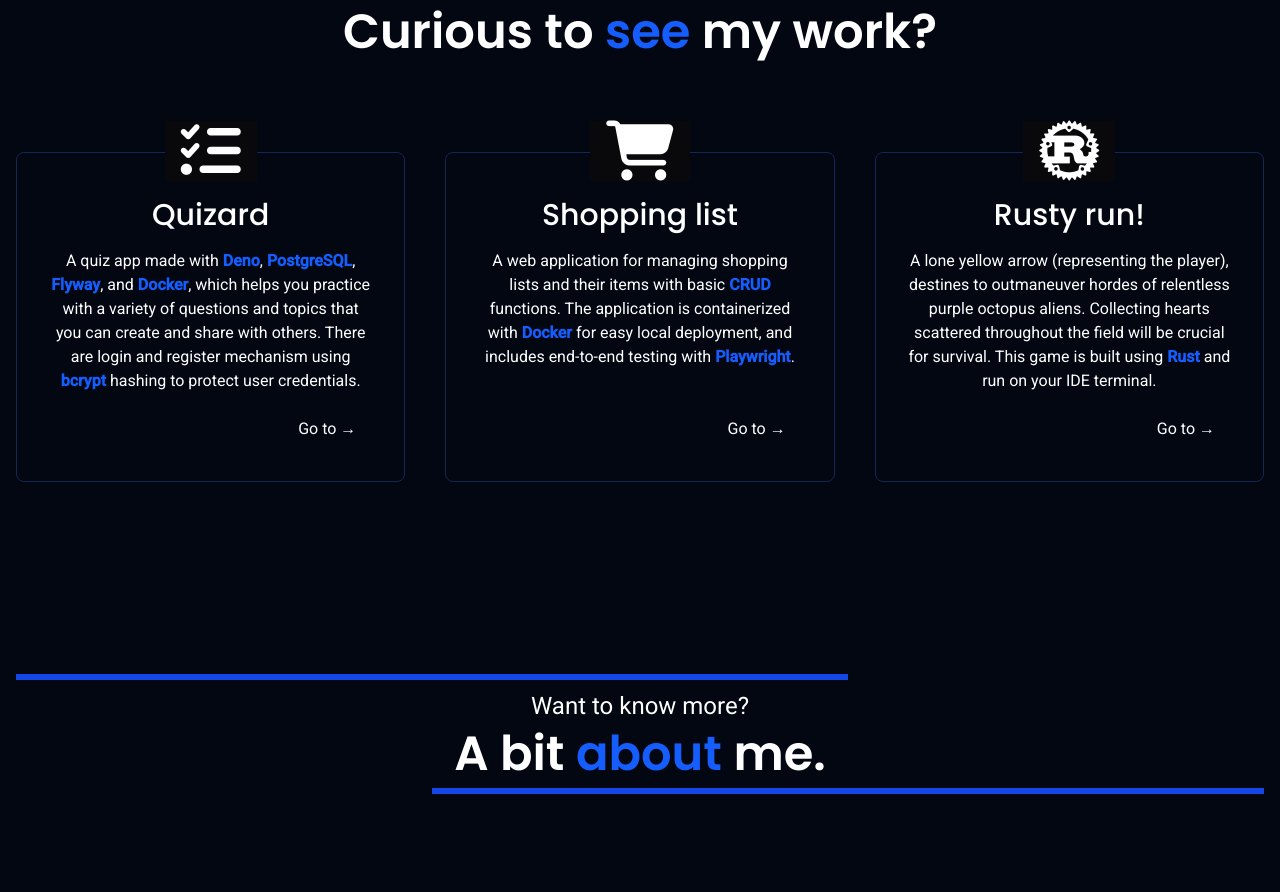
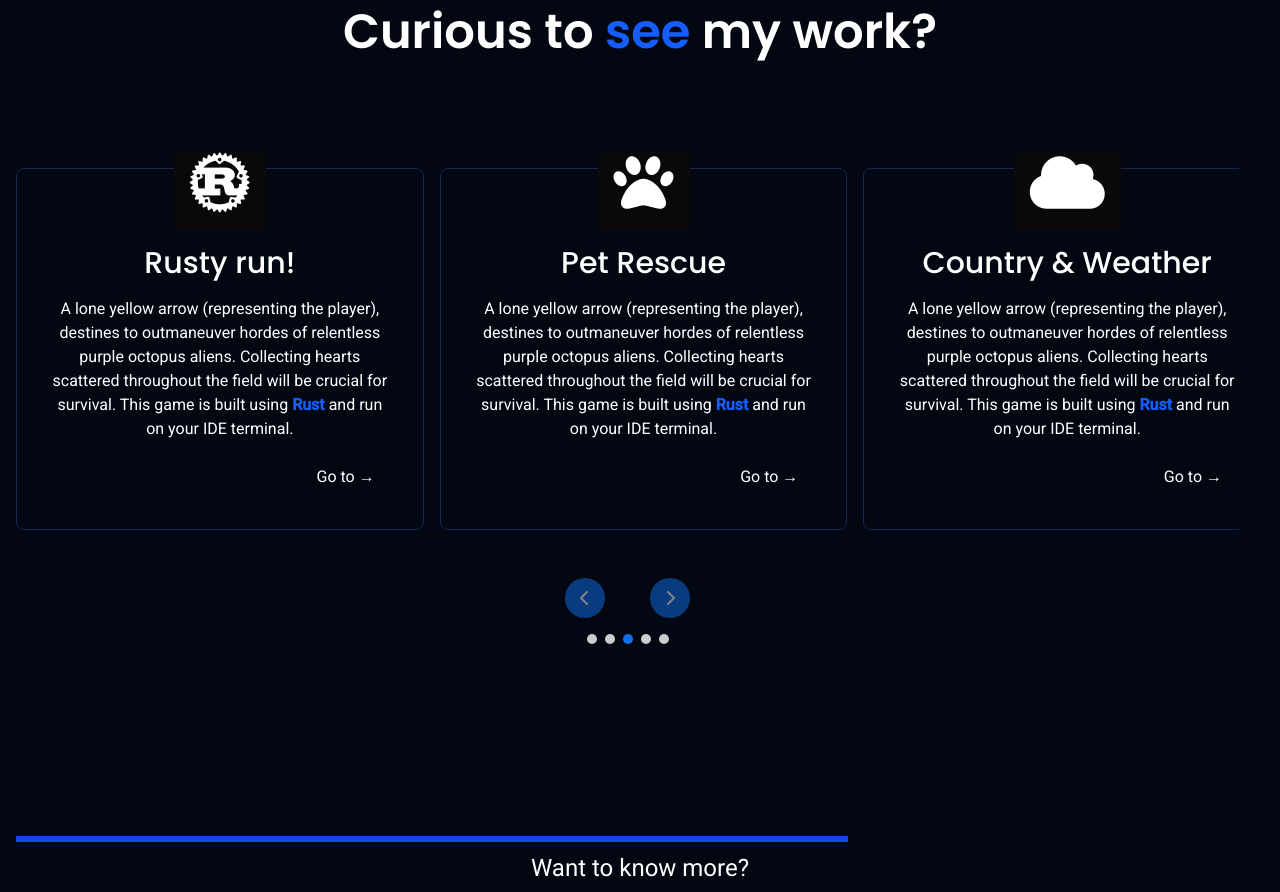
Before and after one commit to mitiqttg/Portfolio-svelte, a SvelteKit app: page / in a window 1280 px wide. Shown: the part 1050-1942 px from the top of the page. Built offline with nearby package versions, Linux system fonts and the light colour scheme.

Commit message:
add carousel

```diff
--- a/src/components/Main.svelte
+++ b/src/components/Main.svelte
@@ -3,6 +3,15 @@
   import BackToTop from "./BackToTop.svelte";
   import { onMount, onDestroy } from "svelte";
   import { flip } from 'svelte/animate';
+  import { quintOut } from 'svelte/easing';
+  import { crossfade } from 'svelte/transition';
+  import { browser } from '$app/environment';
+  import { projects } from '$lib/projects';
+
+  const [send, receive] = crossfade({
+      duration: 400,
+      easing: quintOut
+  });
 
   const path = [
       [0, 0], [1, 0], [2, 0], [3, 0], [4, 0],
@@ -35,29 +44,82 @@
 
   onDestroy(() => clearInterval(interval));
 
-    let steps = [
-        {
-            name: 'Quizard',
-            icon: 'fa-solid fa-list-check',
-            description:
-            'A quiz app made with <strong>Node.js, PostgreSQL, Flyway, and Docker</strong>, helps you practice with a variety of questions and topics. You can create your own quizzes for different topics and share them with others.',
-            href: 'https://github.com/mitiqttg/Quizard-of-Oz',
-        },
-        {
-            name: 'Shopping list',
-            icon: 'fa-solid fa-cart-shopping',
-            description:
-            'Ultimate Todos is a Full Stack <strong>Next.js</strong>, <strong>Node.js + Express.js</strong> & <strong>Firebase</strong> CRUD application that allows a user to login, manage a tidy and efficacious todo list, and persist this information across devices.',
-            href: 'https://github.com/mitiqttg/shoppingListsPage',
-        },
-        {
-            name: 'Rusty run!',
-            icon: 'fa-brands fa-rust',
-            description:
-            'A lone yellow arrow (representing the player), must outmaneuver hordes of relentless purple octopus aliens.  Collecting hearts scattered throughout the field will be crucial for survival. This game is built using <strong>Rust</strong> and run on your IDE terminal.',
-            href: 'https://github.com/mitiqttg/Rust-game-project',
-        },
-    ];
+  // Carousel state
+  let currentIndex = 0;
+    let visibleProjects = 3;
+    let isTransitioning = false;
+    let autoRotateInterval;
+    let isHovering = false; // Track hover state
+    const autoSlideDuration = 3000;
+
+    // Update visible projects based on screen size
+    function updateVisibleProjects() {
+        if (!browser) return;
+
+        const width = window.innerWidth;
+        if (width >= 1024) {
+            visibleProjects = 3;
+        } else if (width >= 768) {
+            visibleProjects = 2;
+        } else {
+            visibleProjects = 1;
+        }
+    }
+
+    function nextProject() {
+        if (isTransitioning) return;
+        isTransitioning = true;
+        currentIndex = (currentIndex + 1) % projects.length;
+        setTimeout(() => isTransitioning = false, 400);
+    }
+
+    function prevProject() {
+        if (isTransitioning) return;
+        isTransitioning = true;
+        currentIndex = (currentIndex - 1 + projects.length) % projects.length;
+        setTimeout(() => isTransitioning = false, 400);
+    }
+
+    function goToProject(index) {
+        if (isTransitioning) return;
+        isTransitioning = true;
+        currentIndex = index;
+        setTimeout(() => isTransitioning = false, 400);
+    }
+
+    function pauseRotation() {
+    clearInterval(autoRotateInterval);
+    isHovering = true;
+  }
+
+  function resumeRotation() {
+    isHovering = false;
+    if (!autoRotateInterval) {
+      autoRotateInterval = setInterval(nextProject, autoSlideDuration);
+    }
+  }
+
+  onMount(() => {
+    if (!browser) return;
+
+    updateVisibleProjects();
+    window.addEventListener('resize', updateVisibleProjects);
+    autoRotateInterval = setInterval(nextProject, autoSlideDuration); // Use new duration
+
+    return () => {
+      clearInterval(autoRotateInterval);
+      window.removeEventListener('resize', updateVisibleProjects);
+    };
+  });
+
+    function getVisibleProjects() {
+        let visible = [];
+        for (let i = 0; i < visibleProjects; i++) {
+            const index = (currentIndex + i) % projects.length;
+            visible.push(projects[index]);
+        }
+        return visible;
+    }
 
   let benefits = [
       {
@@ -79,16 +141,19 @@
   ];
 
   function scrollToContact() {
+      if (!browser) return;
       const contactSection = document.getElementById('contact');
       if (contactSection) {
           contactSection.scrollIntoView({ behavior: 'smooth' });
       }
   }
+
   function downloadCV() {
+      if (!browser) return;
       const link = document.createElement('a');
       link.href = '/static/assets/mitiCV.pdf';
-        link.download = 'mitiCV.pdf'; // Suggested filename
-        link.target = '_blank'; // Open in new tab, optional
+      link.download = 'mitiCV.pdf';
+      link.target = '_blank';
       document.body.appendChild(link);
       link.click();
       document.body.removeChild(link);
@@ -166,6 +231,104 @@
     from { transform: translateX(-100%); }
     to { transform: translateX(0); }
 }
+
+/* Carousel styles */
+.carousel-container {
+    position: relative;
+    width: 98%;
+    overflow: hidden;
+}
+
+.carousel-inner {
+    display: flex;
+    transition: transform 0.5s ease;
+    gap: 1rem;
+    padding: 1rem 0;
+}
+
+.carousel-item {
+        min-width: calc(100% / var(--visible-projects));
+        flex: 0 0 calc(100% / var(--visible-projects));
+        height: 100%;
+        display: flex;
+        flex-direction: column;
+    }
+
+    .step-container {
+        flex: 1;
+        display: flex;
+        flex-direction: column;
+        height: 100%;
+    }
+
+    .step-content {
+        flex: 1;
+    }
+
+@media (max-width: 1023px) {
+    .carousel-item {
+        min-width: calc(100% / 2);
+        flex: 0 0 calc(100% / 2);
+    }
+}
+
+@media (max-width: 767px) {
+    .carousel-item {
+        min-width: 100%;
+        flex: 0 0 100%;
+    }
+}
+
+.carousel-nav {
+    display: flex;
+    justify-content: center;
+    gap: 2.8rem;
+    margin-top: 2rem;
+}
+
+.carousel-btn {
+    background: #0e71e9;
+    color: white;
+    border: none;
+    border-radius: 50%;
+    width: 40px;
+    height: 40px;
+    display: flex;
+    align-items: center;
+    justify-content: center;
+    cursor: pointer;
+    transition: all 0.1s ease;
+}
+
+.carousel-btn:hover {
+    background: #0a5bbf;
+    transform: scale(1.1);
+}
+
+.carousel-btn:disabled {
+    opacity: 0.5;
+    cursor: not-allowed;
+}
+
+.carousel-dots {
+    display: flex;
+    justify-content: center;
+    gap: 0.5rem;
+    margin-top: 1rem;
+}
+
+.dot {
+    width: 10px;
+    height: 10px;
+    border-radius: 50%;
+    background: #ccc;
+    cursor: pointer;
+    transition: all 0.3s ease;
+}
+
+.dot.active {
+    background: #0e71e9;
+}
 </style>
 
 <main class="flex flex-col flex-1 p-4" >
@@ -235,23 +398,50 @@
           Curious to <span class="poppins text-blue-600">see</span> my work?
       </h3>
   </div>
-    <div class="grid grid-cols-1 lg:grid-cols-3 gap-12 lg:gap-10">
-      <Step step={steps[0]}>
-        <p>
-          A quiz app made with <strong class="text-blue-600">Deno</strong>, <strong class="text-blue-600">PostgreSQL</strong>, <strong class="text-blue-600">Flyway</strong>, and <strong class="text-blue-600">Docker</strong>, which helps you
-          practice with a variety of questions and topics that you can create and share with others. There are login and register mechanism using <strong class="text-blue-600">bcrypt</strong> hashing to protect user credentials.
-        </p>
+
+  <div class="carousel-container"
+     role="region"
+     aria-label="Project carousel"
+     on:mouseenter={pauseRotation}
+     on:mouseleave={resumeRotation}
+     on:focusin={pauseRotation}
+     on:focusout={resumeRotation}
+     style="--visible-projects: {visibleProjects}">
+      <div class="carousel-inner">
+          {#each getVisibleProjects() as project, i}
+              <div class="carousel-item"
+                   in:send={{ key: project.name }}
+                   out:receive={{ key: project.name }}>
+                  <div class="step-container">
+                      <Step step={project}>
+                          <div class="step-content">
+                              {@html project.details}
+                          </div>
                       </Step>
-      <Step step={steps[1]}>
-        <p>
-          A web application for managing shopping lists and their items with basic <strong class="text-blue-600">CRUD</strong> functions. The application is containerized with <strong class="text-blue-600">Docker</strong> for easy local deployment, and includes end-to-end testing with <strong class="text-blue-600">Playwright</strong>.
-        </p>
-      </Step>
-      <Step step={steps[2]}>
-        <p>
-          A lone yellow arrow (representing the player), destines to outmaneuver hordes of relentless purple octopus aliens.  Collecting hearts scattered throughout the field will be crucial for survival. This game is built using <strong class="text-blue-600">Rust</strong> and run on your IDE terminal.
-        </p>
-      </Step>
+                  </div>
+              </div>
+          {/each}
+      </div>
+
+      <div class="carousel-nav">
+          <button class="carousel-btn" on:click={prevProject} disabled={isTransitioning} aria-label="Previous project">
+              <i class="fa-solid fa-chevron-left" aria-hidden="true"></i>
+          </button>
+          <button class="carousel-btn" on:click={nextProject} disabled={isTransitioning} aria-label="Next project">
+              <i class="fa-solid fa-chevron-right" aria-hidden="true"></i>
+          </button>
+      </div>
+
+      <div class="carousel-dots">
+          {#each projects as _, index}
+              <button
+                  class="dot {currentIndex === index ? 'active' : ''}"
+                  aria-label={`Go to project ${index + 1}`}
+                  on:click={() => goToProject(index)}
+                  on:keydown={(e) => e.key === 'Enter' || e.key === ' ' ? goToProject(index) : null}
+              ></button>
+          {/each}
+      </div>
   </div>
 </section>
 
--- a/src/components/Step.svelte
+++ b/src/components/Step.svelte
@@ -8,7 +8,7 @@
     class="p-4 sm:p-6 md:p-8 flex flex-col gap-4 rounded-lg border border-solid border-blue-950 text-center cursor-pointer group hover:border-blue-600 duration-200"
 >
     <div
-        class="bg-zinc-950 grid place-items-center px-4 text-5xl md:text-6xl -mt-10 sm:-mt-12 md:-mt-14 lg:-mt-16 mx-auto duration-200"
+        class="bg-zinc-950 grid place-items-center p-4 text-5xl md:text-6xl -mt-10 sm:-mt-12 md:-mt-14 lg:-mt-16 mx-auto duration-200"
     >
         <i class={step.icon}></i>
     </div>
```
Also changed, not shown: src/lib/projects.js (added). Lines whose indentation alone changed are shown as unchanged.
